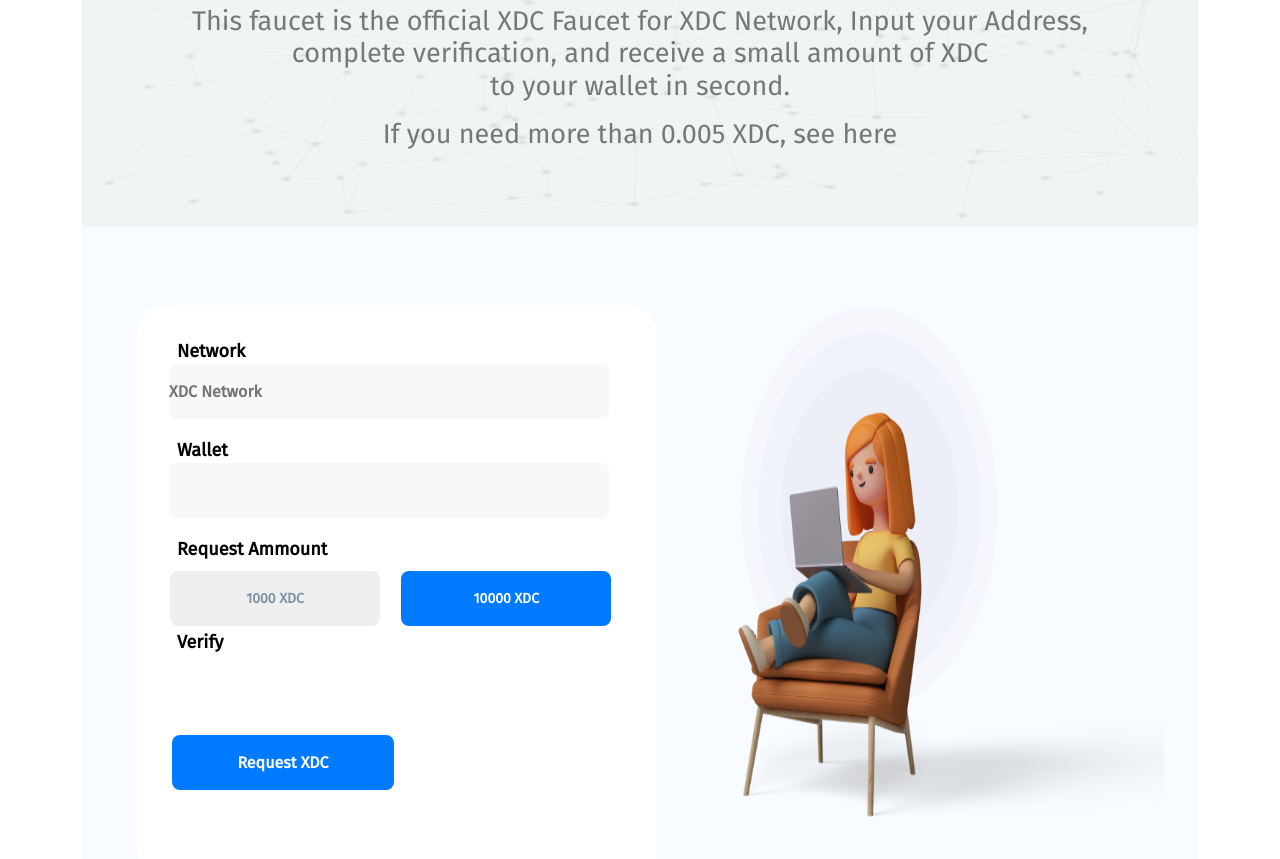
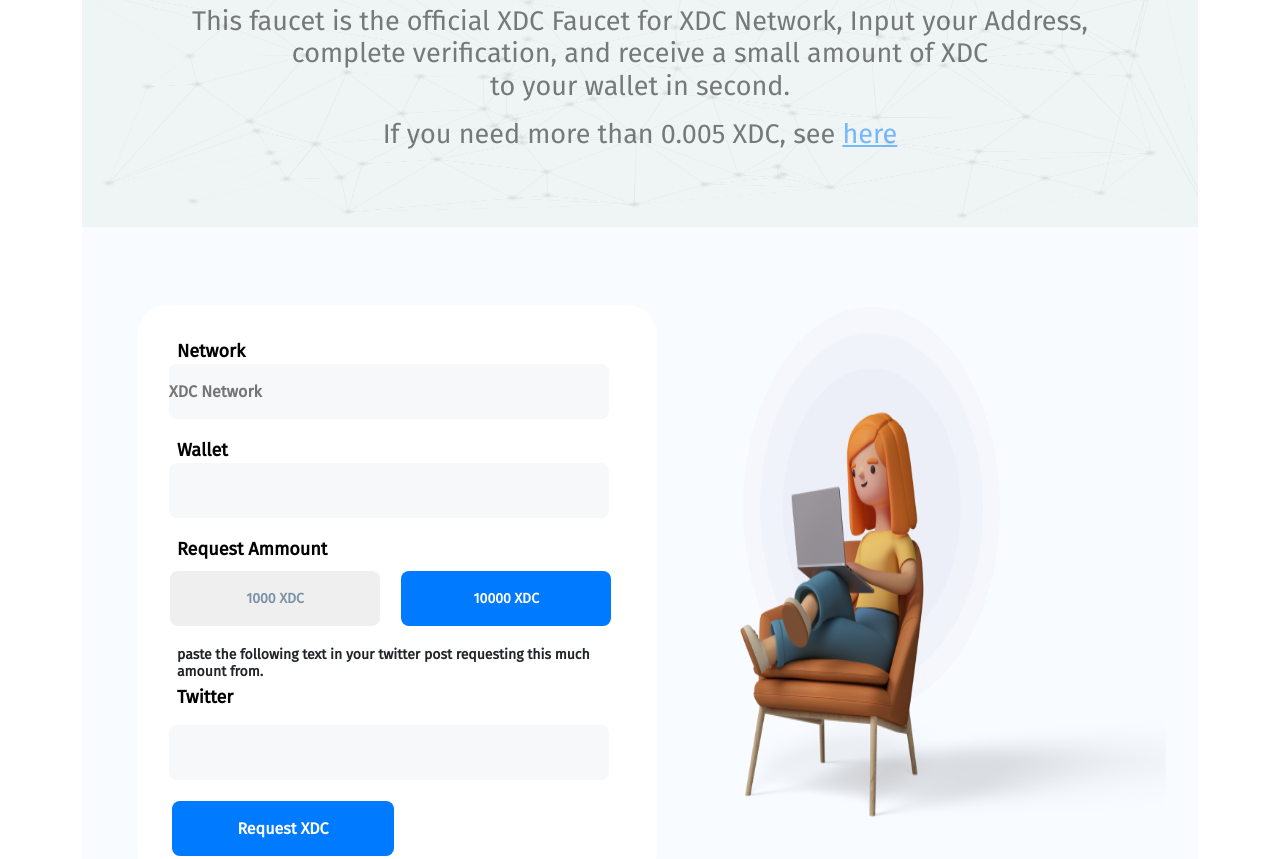
Before and after one commit to jaykulkarni2620/BlocksScan-page, a plain HTML site: page index.html in a window 1280 px wide. Shown: the part 308-1167 px from the top of the page. Drawn offline with nearby package versions, Linux system fonts and the light colour scheme.

Commit message:
completed frontend

```diff
--- /dev/null
+++ b/app.js
@@ -0,0 +1,8 @@
+function myFunction() {
+  var x = document.getElementById("myDIV");
+  if (x.style.display === "none") {
+    x.style.display = "block";
+  } else {
+    x.style.display = "none";
+  }
+}
--- a/index.html
+++ b/index.html
@@ -9,6 +9,7 @@
     <link href="style.css" rel="stylesheet" />
     <link href="https://fonts.googleapis.com/css?family=Fira+Sans&display=swap"/>
     <script src="https://www.google.com/recaptcha/api.js" async defer></script>
+    <link rel="stylesheet" href="app.js">
   </head>
   <body>
     <!--- Header secrion -->
@@ -29,7 +30,7 @@
         <p>This faucet is the official XDC Faucet for XDC Network, Input your Address,<br>
           complete verification, and receive a small amount of XDC <br>
           to your wallet in second.</p>
-          <p>If you need more than 0.005 XDC, see here</p>
+          <p>If you need more than 0.005 XDC, see<span> <u>here</u></span></p>
         </div>
         </div>
 
@@ -43,15 +44,19 @@
               <form action="">
               <label for="FirstName">Network</label><br>
               <input type="text" id="FirstName" placeholder="XDC Network" name="user" required><br>
-              <label for="LastName">Wallet    </label><br>
+
+              <label for="LastName">Wallet </label><br>
               <input type="text" id="wallet" placeholder="" name="user" required><br>
               <label for="Request-Ammount">Request Ammount</label><br>
               <button id="Request-1000">1000 XDC</button>
-              <button id="Request-10000" >10000 XDC</button><br>
-              <label for="Request-Ammount">Verify</label><br>
+              <button id="Request-10000" type="button" onclick="myFunction()">10000 XDC</button><br>
               <!-- <div class="g-recaptcha" data-sitekey="6LfyYqcjAAAAADSaWSQ5u_gwZtmC8t12RnS368u9"></div> -->
 
               <button id="Request-XDC">Request XDC</button>
+              <div id="myDIV" >
+                <p>paste the following text in your twitter post requesting this much<br>  amount from.</p></br>
+                <label for="twitter">Twitter</label>
+              <input type="text" id="twitter" name="twitter"><br><br>
               </form>
               </div>
               </div>
@@ -184,8 +189,8 @@
   <footer>
     <div class="pagination">
       <a href="#">&laquo;</a>
-      <a href="#">1</a>
-      <a href="#" class="active">2</a>
+      <a href="#" class="active"  >1</a>
+      <a href="#">2</a>
       <a href="#">3</a>
       <a href="#">4</a>
       <a href="#">5</a>
@@ -201,3 +206,6 @@
 
   </body>
 </html>
+
+devnet
+apothem
--- a/style.css
+++ b/style.css
@@ -117,8 +117,6 @@ font-size: 60px;
 font-weight: 700;
 line-height: 72px;
 letter-spacing: 0em;
-
-
 font-family: Poppins;
 font-size: 60px;
 font-weight: 700;
@@ -140,6 +138,11 @@ text-align: center;
 color: rgba(0, 0, 0, 1);
 opacity: 0.5;
 
+}
+
+.article-text p span
+{
+  color: #007AFF ;
 }
 
 /*  */
@@ -180,7 +183,7 @@ opacity: 0.5;
   position: absolute;
   width: 520px;
   height: 548px;
-  left: 598px;
+  left: 600px;
   top: 80px;
 }
 .girl-img img
@@ -248,8 +251,6 @@ letter-spacing: 0em;
 text-align: left;
 color: rgba(0, 0, 0, 1);
 
-
-
 }
 
 .form-contain button
@@ -296,7 +297,7 @@ border-radius: 4px;
   height: 55px;
   width: 222px;
   left: 35px;
-  /* top: 869px; */
+  top: 90px;
   border-radius: 8px;
   text-align: center;
   background-color: #007AFF;
@@ -506,3 +507,47 @@ text-align: left;
 {
   background-color: #fff;
 }
+
+#myDIV
+{
+  position: relative;
+    bottom: 100px;
+}
+
+#myDIVm input
+{
+  background-color: red;
+}
+
+#myDIV p
+{
+
+  position: relative;
+  left: 40px;
+  font-family: Fira Sans;
+  font-size: 14px;
+  bottom: 20px;
+  font-weight: 700;
+  line-height: 17px;
+  letter-spacing: 0em;
+  display: inline-block;
+}
+
+#twitter
+{
+
+  position: relative;
+  bottom: 0px;
+  font-family: Fira Sans;
+  font-size: 14px;
+  bottom: 15px;
+  font-weight: 700;
+  line-height: 17px;
+  letter-spacing: 0em;
+}
+
+#myDIV label
+{
+  position: relative;
+  bottom: 30px;
+}
```
